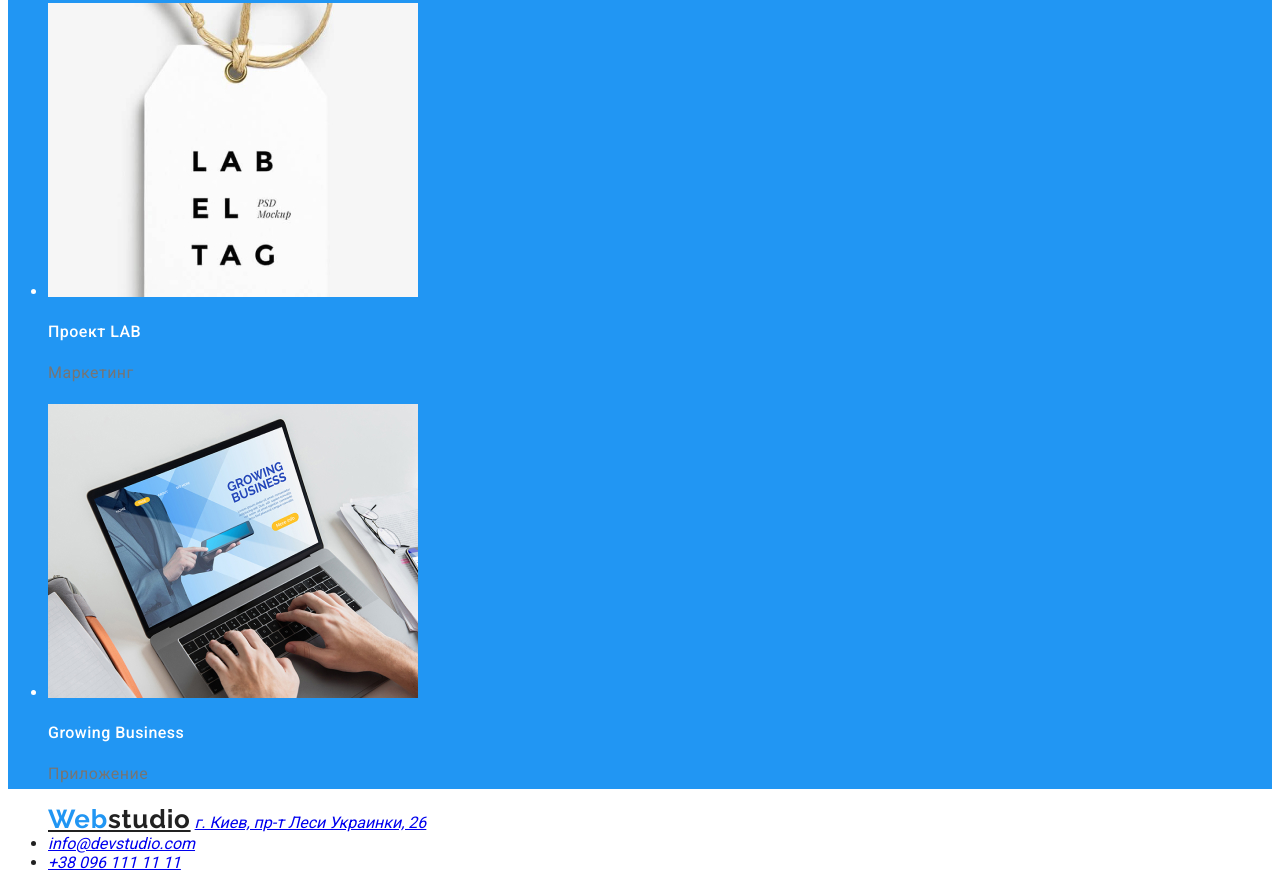
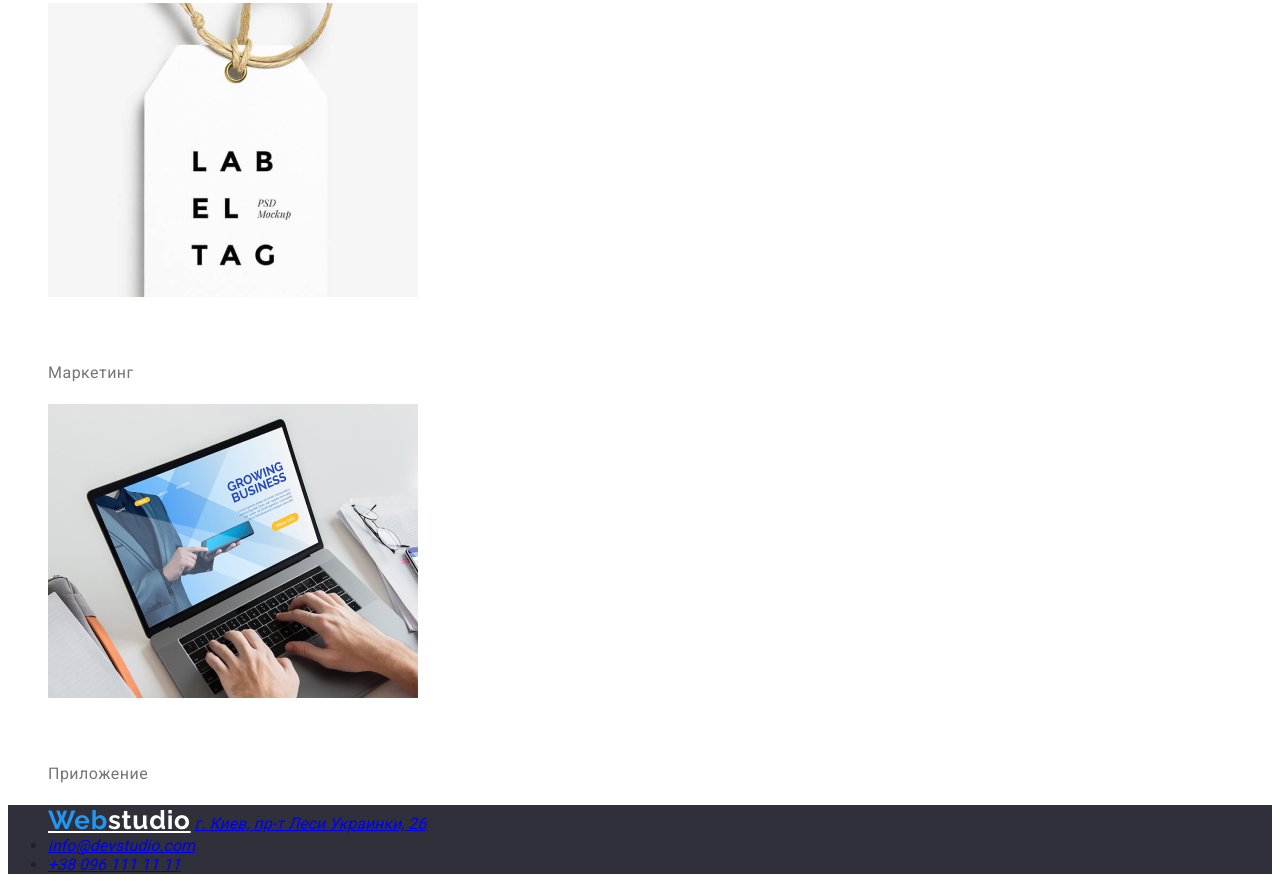
Before and after one commit to Evgenii-lab/goit-markup-hw-02, a plain HTML site: page portfolio.html in a window 1280 px wide. Shown: the part 3142-4032 px from the top of the page. Drawn offline with Linux system fonts and the light colour scheme.

Commit message:
goit-markup-hw-02

```diff
--- a/css/styles.css
+++ b/css/styles.css
@@ -19,10 +19,14 @@ body {
   letter-spacing: 0.03em;
 }
 span {
-color: var(--color-link);
+  color: var(--color-link);
+}
+.footer_mail,
+.footer_tel {
+  --main-color: #ffffff;
 }
 a {
-list-style-type: none;
+  list-style-type: none;
 }
 ul,
 li {
@@ -67,7 +71,6 @@ li {
 }
 .main_section {
   color: var(--main-color);
-  background-color: var(--color-link);
   font-weight: 700;
   font-size: 16px;
   line-height: 1.8;
@@ -135,7 +138,7 @@ h2,
   cursor: pointer;
 }
 .hero {
-background-color: #f5f4fa;
+  background-color: #f5f4fa;
 }
 .image_name {
   font-weight: 500;
@@ -150,7 +153,16 @@ background-color: #f5f4fa;
   line-height: 1.87;
   letter-spacing: 0.03em;
 }
-.besement_contacts {
-background-color: var(--color-font);
+.besement_contacts,
+footer {
+  background-color: var(--color-font);
 }
-.logo_studio
+.besement_logo_txt {
+  font-family: Raleway;
+  font-style: normal;
+  font-weight: bold;
+  font-size: 26px;
+  line-height: 31px;
+  letter-spacing: 0.03em;
+  color: #ffffff;
+}
--- a/portfolio.html
+++ b/portfolio.html
@@ -106,7 +106,7 @@
 <footer class="besement-contacts">
   <address>
     <ul class="besement-nav">
-      <a href="./index.html" class="logo_studio"><span>Web</span>studio</a>
+      <a href="./index.html" class="besement_logo_txt"><span>Web</span>studio</a>
       </li>
       <a href="https://goo.gl/maps/8NbSCPgEPVCYa1LM7" class="footer-adress">г. Киев, пр-т Леси Украинки, 26</a>
       </li>
```
Also changed, not shown: index.html (+1 -1 lines).
